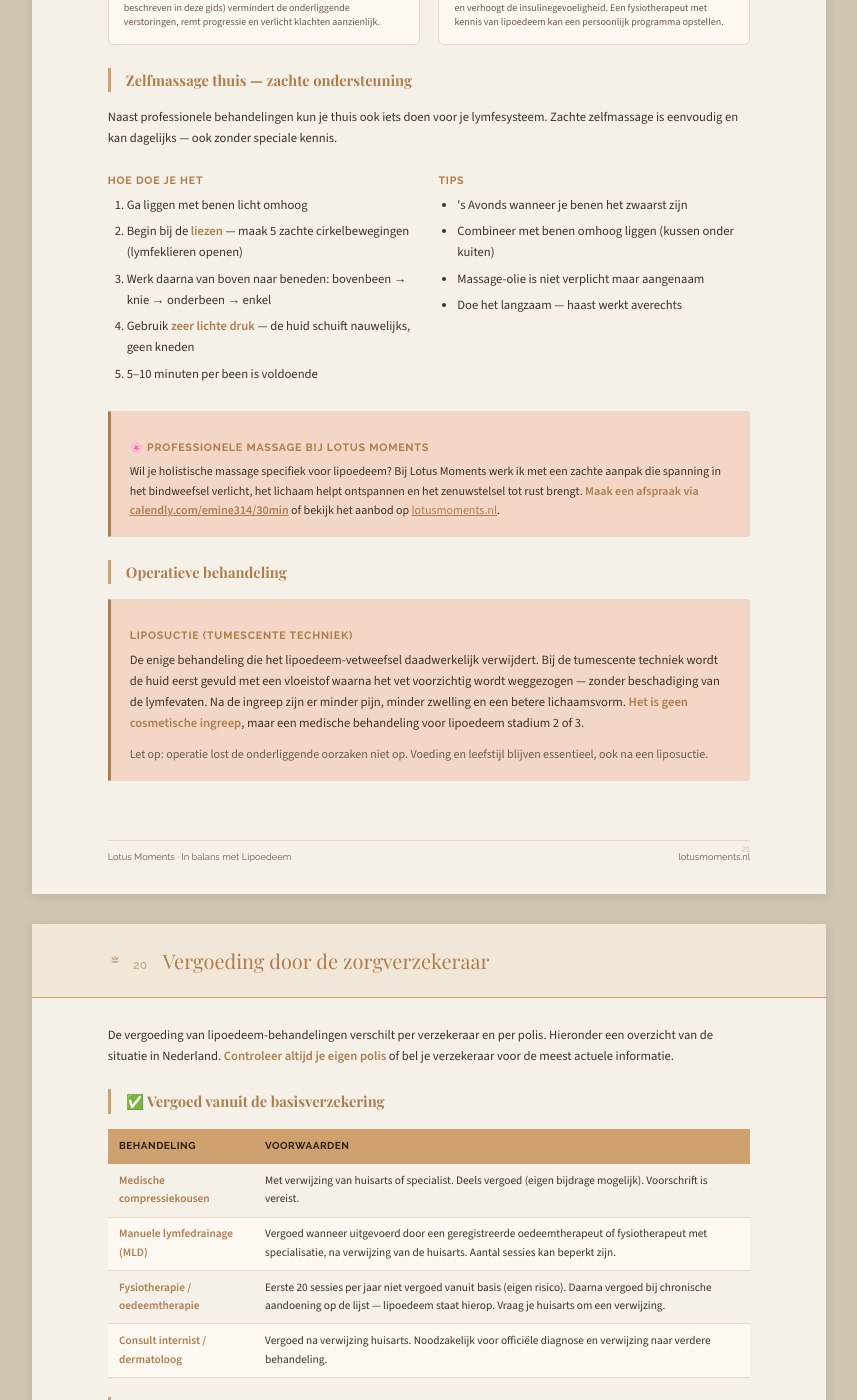
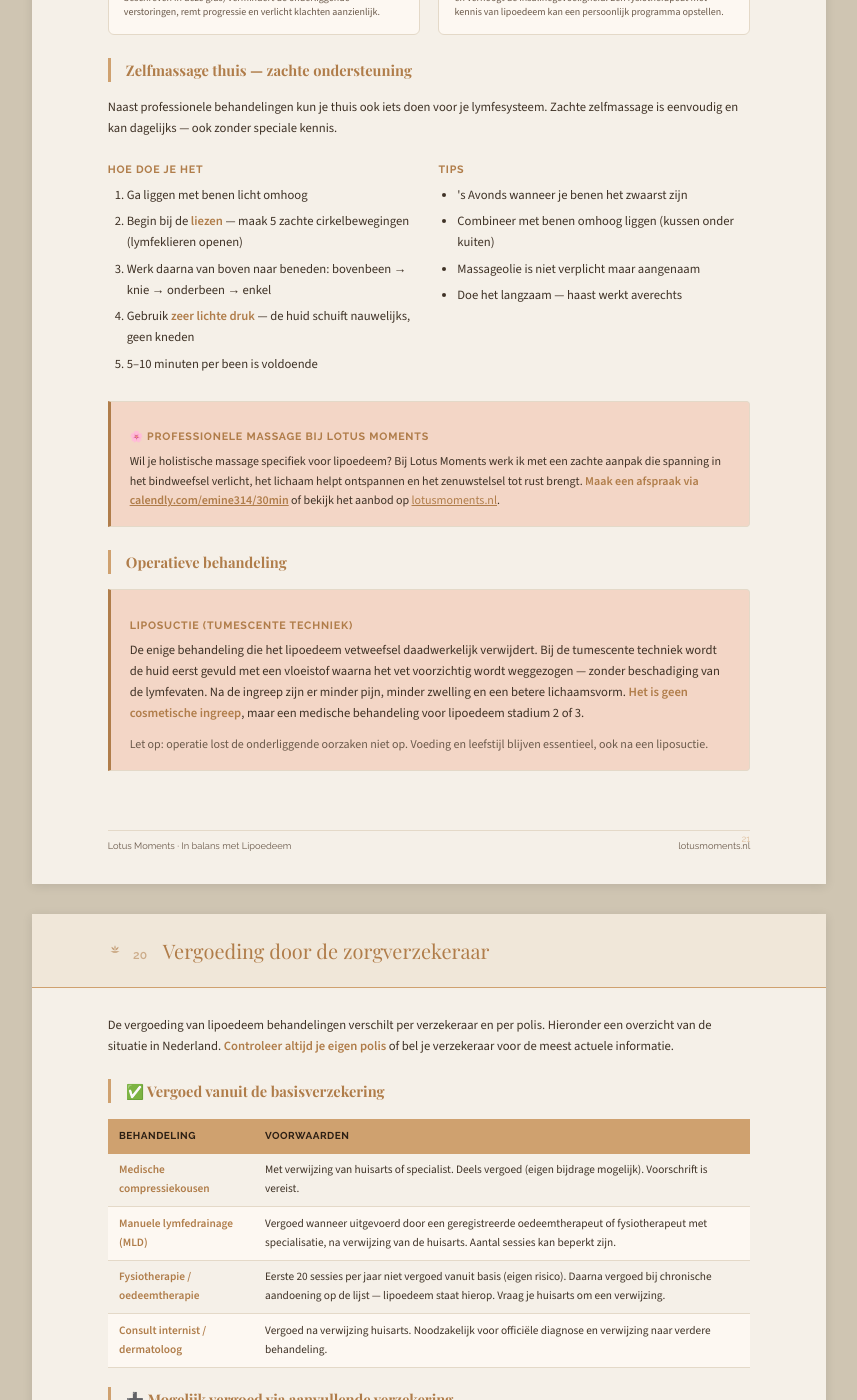
Before and after one commit to LotusMoments/website, a Jekyll site: the page voedingsprotocol-lipoedeem.html, which Jekyll copies as it is, in a window 1280 px wide and 1400 px high, scrolled down 25823 px. Shown: the whole window, without its empty margins (211-1068 px from the left). Built offline with Jekyll 4.4.1, drawn with Linux system fonts in a browser that asks for light colours; some web fonts are replaced; some of the changed text lies outside the part shown.

Commit message:
Ebook: verbindingstreepjes verwijderd uit samengestelde woorden

```diff
--- a/voedingsprotocol-lipoedeem.html
+++ b/voedingsprotocol-lipoedeem.html
@@ -1357,7 +1357,7 @@ blockquote {
         <span class="pill">150ml kokosmelk</span>
         <span class="pill">Vette vis</span>
       </div>
-      <p style="font-size:9pt">Gebruik voor warme gerechten een scheutje olijfolie of kokosolie. Maak dressings op basis van olijfolie met wat balsamico-azijn. Voeg bij je ontbijt kokosyoghurt toe.</p>
+      <p style="font-size:9pt">Gebruik voor warme gerechten een scheutje olijfolie of kokosolie. Maak dressings op basis van olijfolie met wat balsamico. Voeg bij je ontbijt kokosyoghurt toe.</p>
     </div>
   </div>
 
@@ -1504,7 +1504,7 @@ blockquote {
       <h4>Dag 3</h4>
       <div style="display:grid;grid-template-columns:1fr 1fr 1fr;gap:2mm;font-size:8.5pt">
         <div><strong style="display:block;margin-bottom:1mm;font-size:7pt;letter-spacing:1px;text-transform:uppercase;color:var(--accent)">Ontbijt</strong>Smoothie van banaan, spinazie, kokosmelk, chiazaad &amp; gember</div>
-        <div><strong style="display:block;margin-bottom:1mm;font-size:7pt;letter-spacing:1px;text-transform:uppercase;color:var(--accent)">Lunch</strong>Kalkoenreepjes op rucola met mango, paprika &amp; olijfolie-citroendressing</div>
+        <div><strong style="display:block;margin-bottom:1mm;font-size:7pt;letter-spacing:1px;text-transform:uppercase;color:var(--accent)">Lunch</strong>Kalkoenreepjes op rucola met mango, paprika &amp; dressing met olijfolie en citroen</div>
         <div><strong style="display:block;margin-bottom:1mm;font-size:7pt;letter-spacing:1px;text-transform:uppercase;color:var(--accent)">Diner</strong>Zalmfilet met gestoofde venkel, sperziebonen &amp; scheutje olijfolie</div>
       </div>
     </div>
@@ -1522,8 +1522,8 @@ blockquote {
       <h4>Dag 5</h4>
       <div style="display:grid;grid-template-columns:1fr 1fr 1fr;gap:2mm;font-size:8.5pt">
         <div><strong style="display:block;margin-bottom:1mm;font-size:7pt;letter-spacing:1px;text-transform:uppercase;color:var(--accent)">Ontbijt</strong>Gebakken bakbanaan in kokosolie met kaneel &amp; een handje pecannoten</div>
-        <div><strong style="display:block;margin-bottom:1mm;font-size:7pt;letter-spacing:1px;text-transform:uppercase;color:var(--accent)">Lunch</strong>Bloemkoolrijst-bowl met zalm, avocado, edamame &amp; sesamzaad</div>
-        <div><strong style="display:block;margin-bottom:1mm;font-size:7pt;letter-spacing:1px;text-transform:uppercase;color:var(--accent)">Diner</strong>Kalkoengehakt met tomaten-courgettesaus &amp; courgetti (courgette noedels)</div>
+        <div><strong style="display:block;margin-bottom:1mm;font-size:7pt;letter-spacing:1px;text-transform:uppercase;color:var(--accent)">Lunch</strong>Bloemkoolrijst bowl met zalm, avocado, edamame &amp; sesamzaad</div>
+        <div><strong style="display:block;margin-bottom:1mm;font-size:7pt;letter-spacing:1px;text-transform:uppercase;color:var(--accent)">Diner</strong>Kalkoengehakt met tomatensaus met courgette &amp; courgetti (courgette noedels)</div>
       </div>
     </div>
 
@@ -1628,7 +1628,7 @@ blockquote {
   <p>Wat je eet is belangrijk — maar <em>hoe</em> je eet is minstens zo bepalend. Mindful eten gaat niet over perfectionisme of strikte regels. Het gaat over aanwezig zijn bij je maaltijd, zodat je lichaam de signalen kan verwerken die het nodig heeft.</p>
 
   <div class="stitle">Waarom het verschil maakt</div>
-  <p>Wanneer je gehaast, gestrest of afgeleid eet, staat je lichaam in "vecht-of-vlucht"-modus. In die staat wordt spijsvertering vertraagd, worden voedingsstoffen minder goed opgenomen en wordt het verzadigingssignaal later of helemaal niet gevoeld. Je eet dan meer dan je nodig hebt — niet door honger, maar door stress.</p>
+  <p>Wanneer je gehaast, gestrest of afgeleid eet, staat je lichaam in "vecht of vlucht"-modus. In die staat wordt spijsvertering vertraagd, worden voedingsstoffen minder goed opgenomen en wordt het verzadigingssignaal later of helemaal niet gevoeld. Je eet dan meer dan je nodig hebt — niet door honger, maar door stress.</p>
 
   <div class="stitle">Praktische gewoonten</div>
   <ul>
@@ -1858,7 +1858,7 @@ blockquote {
       <ul style="font-size:8.5pt">
         <li>'s Avonds wanneer je benen het zwaarst zijn</li>
         <li>Combineer met benen omhoog liggen (kussen onder kuiten)</li>
-        <li>Massage-olie is niet verplicht maar aangenaam</li>
+        <li>Massageolie is niet verplicht maar aangenaam</li>
         <li>Doe het langzaam — haast werkt averechts</li>
       </ul>
     </div>
@@ -1873,7 +1873,7 @@ blockquote {
 
   <div class="box box-soft">
     <h4>Liposuctie (tumescente techniek)</h4>
-    <p style="font-size:9.5pt">De enige behandeling die het lipoedeem-vetweefsel daadwerkelijk verwijdert. Bij de tumescente techniek wordt de huid eerst gevuld met een vloeistof waarna het vet voorzichtig wordt weggezogen — zonder beschadiging van de lymfevaten. Na de ingreep zijn er minder pijn, minder zwelling en een betere lichaamsvorm. <strong>Het is geen cosmetische ingreep</strong>, maar een medische behandeling voor lipoedeem stadium 2 of 3.</p>
+    <p style="font-size:9.5pt">De enige behandeling die het lipoedeem vetweefsel daadwerkelijk verwijdert. Bij de tumescente techniek wordt de huid eerst gevuld met een vloeistof waarna het vet voorzichtig wordt weggezogen — zonder beschadiging van de lymfevaten. Na de ingreep zijn er minder pijn, minder zwelling en een betere lichaamsvorm. <strong>Het is geen cosmetische ingreep</strong>, maar een medische behandeling voor lipoedeem stadium 2 of 3.</p>
     <p style="font-size:9pt;margin:0;color:var(--muted)">Let op: operatie lost de onderliggende oorzaken niet op. Voeding en leefstijl blijven essentieel, ook na een liposuctie.</p>
   </div>
 
@@ -1893,7 +1893,7 @@ blockquote {
     <h2><span class="ch-num">20</span> Vergoeding door de zorgverzekeraar</h2>
   </div>
 
-  <p style="margin-bottom:4mm">De vergoeding van lipoedeem-behandelingen verschilt per verzekeraar en per polis. Hieronder een overzicht van de situatie in Nederland. <strong>Controleer altijd je eigen polis</strong> of bel je verzekeraar voor de meest actuele informatie.</p>
+  <p style="margin-bottom:4mm">De vergoeding van lipoedeem behandelingen verschilt per verzekeraar en per polis. Hieronder een overzicht van de situatie in Nederland. <strong>Controleer altijd je eigen polis</strong> of bel je verzekeraar voor de meest actuele informatie.</p>
 
   <!-- Vergoed basisverzekering -->
   <div class="stitle"><h3>✅ Vergoed vanuit de basisverzekering</h3></div>
```
Also changed, not shown: other parts of voedingsprotocol-lipoedeem.html (+7 -7 lines).
